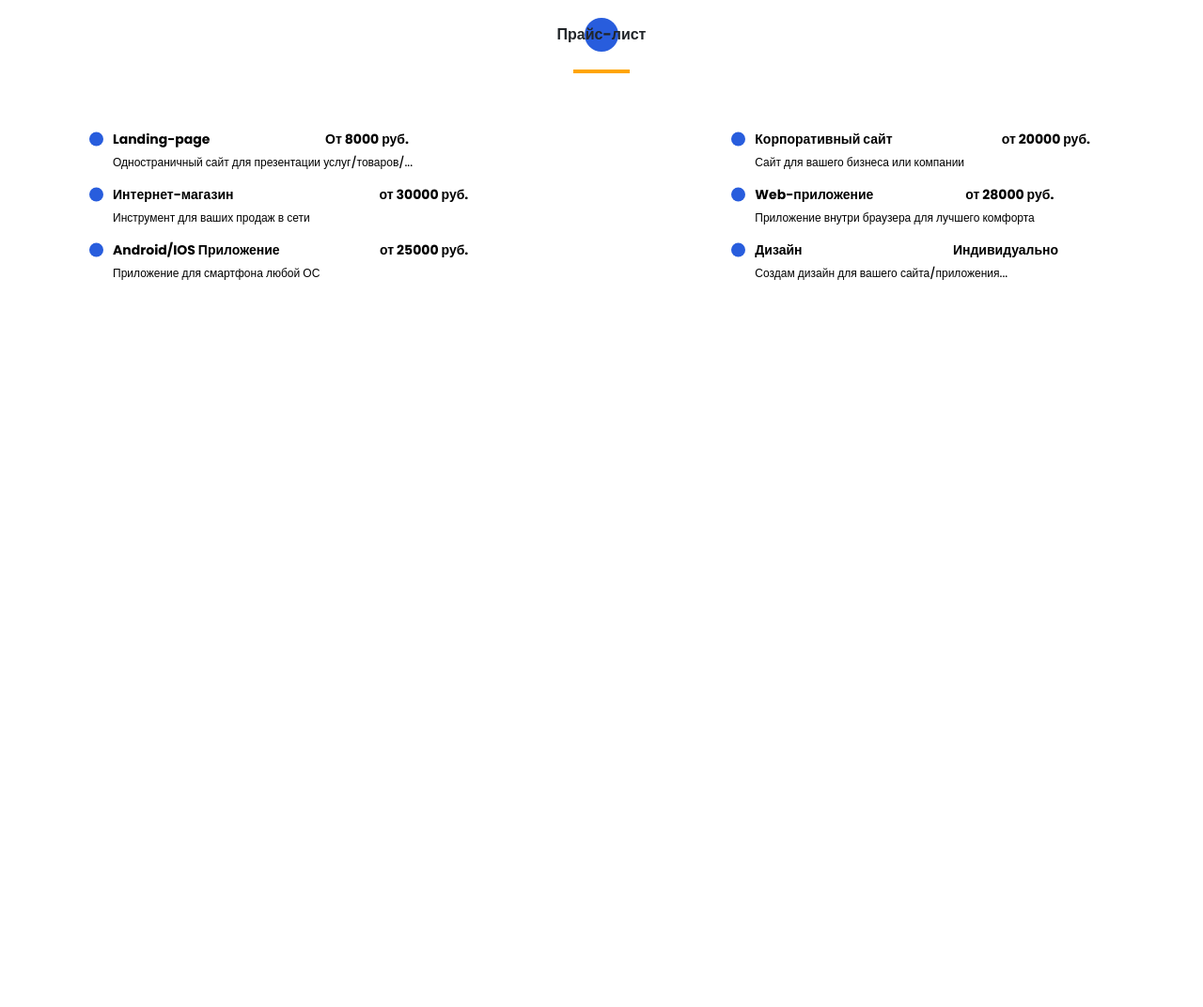
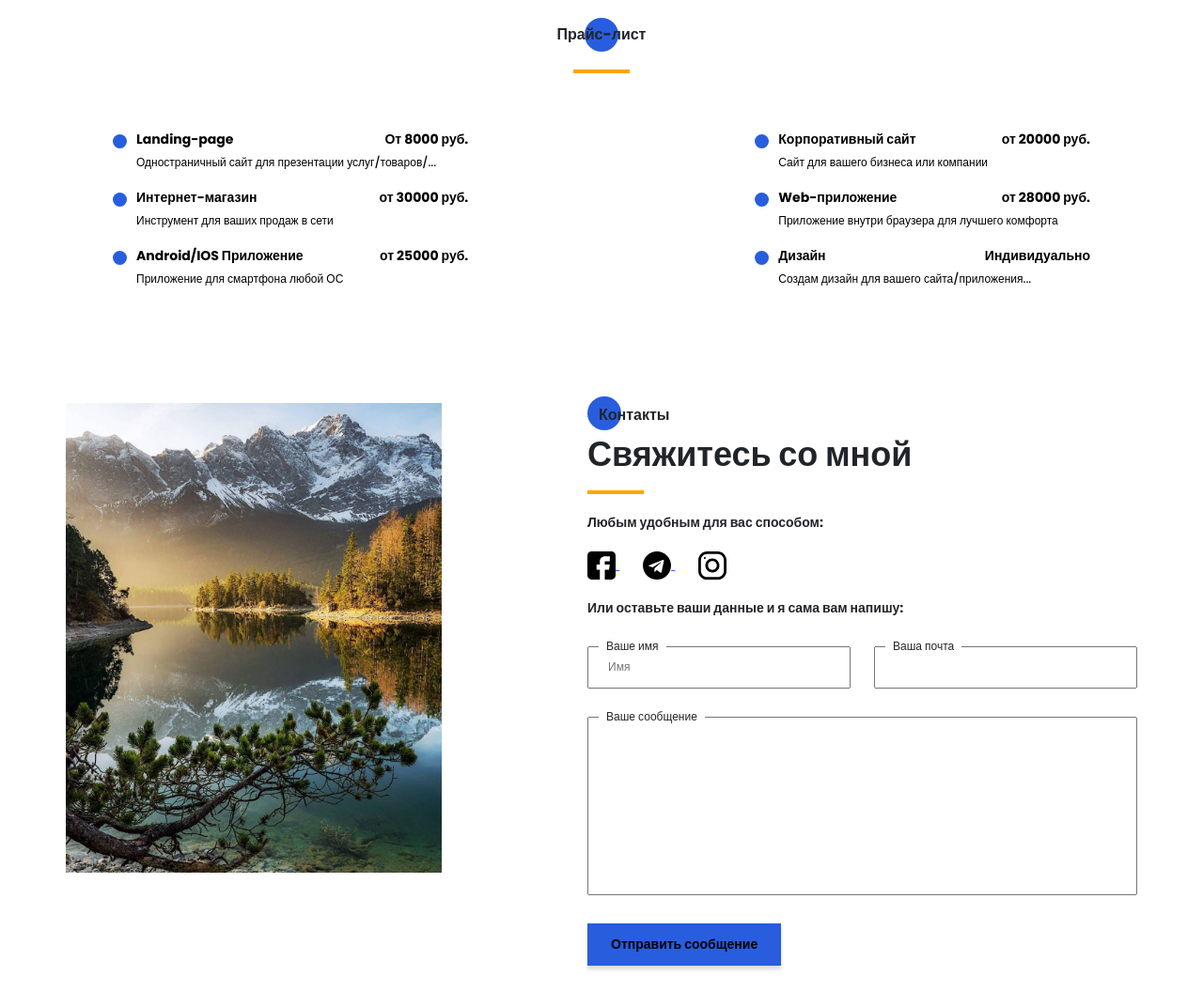
Before and after one commit to Yaichevs/myPortfolio, a website: page src/index.html in a window 1280 px wide. Shown: the part 4220-5292 px from the top of the page at 94% size. Before the commit the page ends 4520 px from the top, so only its background shows below. Drawn offline with nearby package versions, Linux system fonts and the light colour scheme; files that its build step writes are made by us from their sources; files whose address does not match are found by name.

Commit message:
сверстал весь макет

```diff
--- a/src/index.html
+++ b/src/index.html
@@ -511,6 +511,60 @@
             </div>
         </div>
     </section>
+
+
+    <section class="contacts">
+        <div class="cont">
+            <div class="contacts__wrapp">
+                <div class="contacts__photo">
+                    <img src="img/photoForAboutMe.jpg" alt="photo">
+                </div>
+                <div class="contacts__descr">
+                    <div class="title title_fz16 contacts__title">Контакты</div>
+                    <h2 class="title title_fz36 contacts__subtitle">Свяжитесь со мной</h2>
+                    <div class="yellowLine yellowLine_mt4"></div>
+
+                    <div class="title title_fz14 contacts__text">
+                        Любым удобным для вас способом:
+                    </div>
+
+                    <div class="contacts__social">
+                        <a href="#" class="contacts__link">
+                            <img src="icons/Facebook.svg" alt="Facebook">
+                        </a>
+                        <a href="#" class="contacts__link">
+                            <img src="icons/Telegram.svg" alt="Telegram">
+                        </a>
+                        <a href="#" class="contacts__link">
+                            <img src="icons/Instagram.svg" alt="Instagram">
+                        </a>
+                    </div>
+
+                    <div class="title title_fz14 contacts__text">
+                        Или оставьте ваши данные и я сама вам напишу:
+                    </div>
+
+                    <form action="#" class="contacts__form">
+                        <div class="contacts__input">
+                            <input name="name" id="name" type="text" placeholder="Имя">
+                            <label for="name">Ваше имя</label>
+                        </div>
+                        <div id="email" name="name" class="contacts__input" placeholder="example@mail.ru">
+                            <input type="email">
+                            <label for="email">Ваша почта</label>
+                        </div>
+                        <div class="contacts__textarea">
+                            <textarea name="text" id="text"></textarea>
+                            <label for="text">Ваше сообщение</label>
+                        </div>
+                        <div>
+                            <button class="contacts__btn btn">Отправить сообщение</button>
+                        </div>
+                    </form>
+                </div>
+            </div>
+        </div>
+    </section>
     <a href="#up" class="pageup">
         <img src="icons/arrow.png" alt="up">
     </a>
--- /dev/null
+++ b/src/sass/blocks/_contacts.scss
@@ -0,0 +1,88 @@
+.contacts {
+    padding: 120px 0 90px 0;
+    &__wrapp {
+        padding: 0 35px 0 52;
+        display: grid;
+        grid-template-columns: 400px 585px;
+        justify-content: space-between;
+    }
+    &__photo {
+        img {
+            width: 100%;
+        }
+    }
+   &__title {
+        position: relative;
+        z-index: 2;
+        padding: 1px 0 0 12px;
+        @include before_circle;
+   }
+   &__text, &__social {
+        margin-top: 20px;
+   }
+   &__link {
+        margin-right: 25px;
+        img {
+            max-width: 30px;
+            max-height: 30px;
+       }
+   }
+   &__form {
+        margin-top: 30px;
+        display: grid;
+        grid-template-columns: 280px 280px;
+        grid-template-rows: 45px 190px 45px;
+        row-gap: 30px;
+        justify-content: space-between;
+        //column-gap
+        label {
+            display: block;
+            position: absolute;
+            top: -9px;
+            left: 12px;
+            height: 18px;
+            padding: 0 8px;
+            background-color: #fff;
+            font-size: 12px;
+            margin-bottom: 0;
+        }
+   }
+   &__input {
+    position: relative;
+        input {
+            width: 100%;
+            height: 100%;
+            padding: 0 20px;
+            font-size: 12px;
+            font-weight: 500;
+        }
+        label {
+            display: block;
+            position: absolute;
+            height: 18px;
+            padding: 0 8px;
+            background-color: #fff;
+            font-size: 12px;
+            top: -9px;
+            left: 12px;
+            margin-bottom: 0;
+        }
+   }
+   &__textarea {
+        position: relative;
+        grid-column: 1 / 3;
+        textarea {
+            width: 100%;
+            height: 100%;
+            resize: none;
+            padding: 20px;
+            font-size: 12px;
+        }
+   }
+   &__btn {
+        border: none;
+        font-weight: bold;
+        line-height: 21px;
+        font-size: 14px;
+   }
+}
--- a/src/sass/blocks/_price.scss
+++ b/src/sass/blocks/_price.scss
@@ -26,6 +26,7 @@
         font-size: 14px;
         line-height: 21px;
         color: #000000;
+        justify-self: end;
     }
     &__descr {
         font-style: normal;
@@ -36,12 +37,21 @@
         grid-column: 1 / 3;
     }
     &__item {
+        position: relative;
         display: grid;
-        grid-template-columns: minmax(89px, auto) minmax(57px, auto);
-        grid-template-rows: 21px 18px;
-        justify-content: space-between;
-        align-content: space-between;
+        grid-template-columns: repeat(2, auto);
+        grid-template-rows: repeat(2, minmax(21px, auto));
+        padding-left: 25px;
         row-gap: 5px;
+        &:before {
+            content: '';
+            position: absolute;
+            width: 15px;
+            height: 15px;
+            border-radius: 100%;
+            background-color: $main-color;
+            top: 5px;
+        }
         &-title {
             font-style: normal;
             position: relative;
@@ -49,17 +59,6 @@
             font-size: 14px;
             line-height: 21px;
             color: #000000;
-            &:before {
-                content: '';
-                position: absolute;
-                width: 15px;
-                height: 15px;
-                border-radius: 100%;
-                background-color: $main-color;
-                left: -25px;
-                top: 50%;
-                transform: translateY(-50%);
-            }
         }
     }
 }
--- a/src/sass/style.scss
+++ b/src/sass/style.scss
@@ -28,3 +28,4 @@
 @import 'blocks/myWorks';
 @import 'blocks/animation';
 @import 'blocks/price';
+@import 'blocks/contacts';
```
Also changed, not shown: dist/css/style.min.css, dist/index.html.
